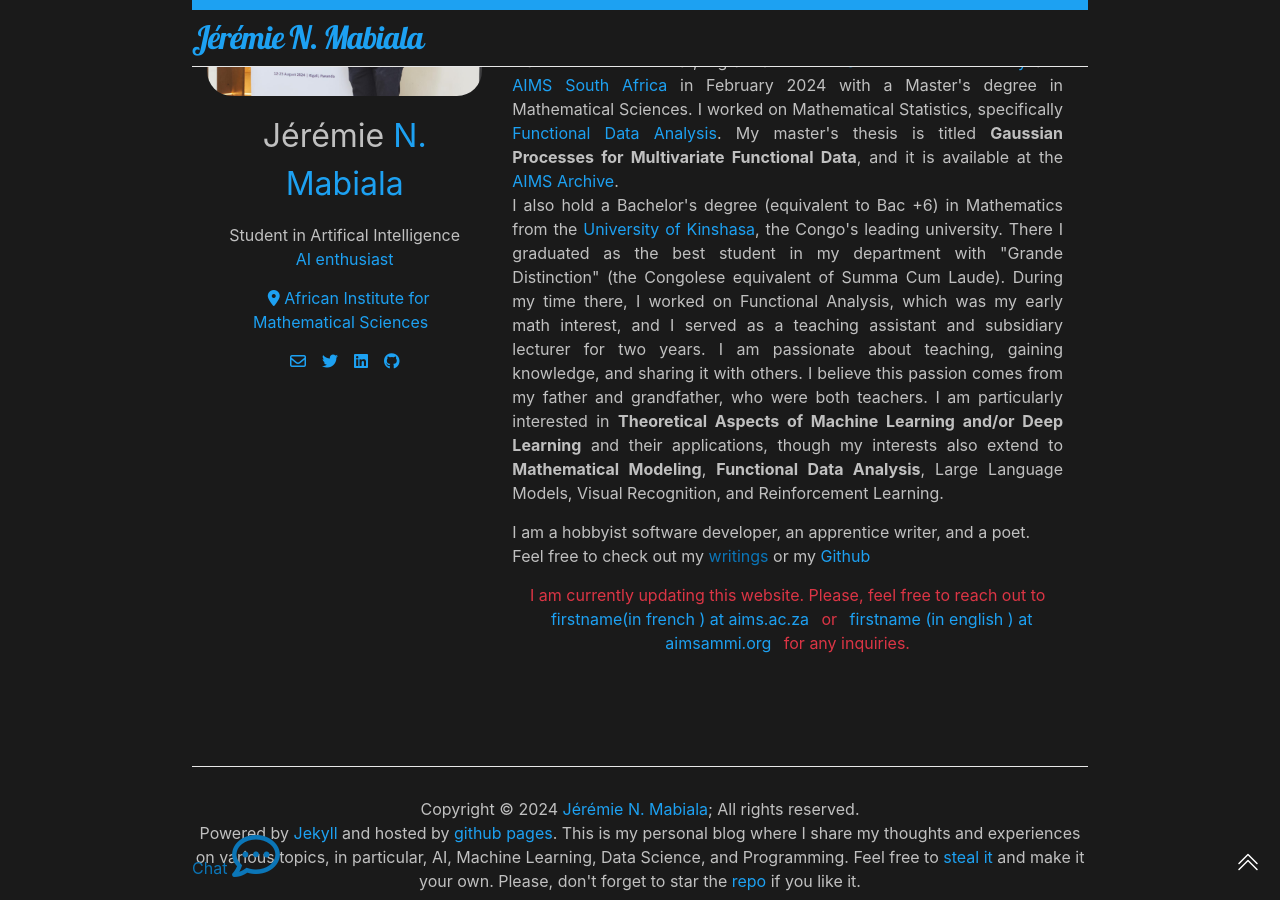
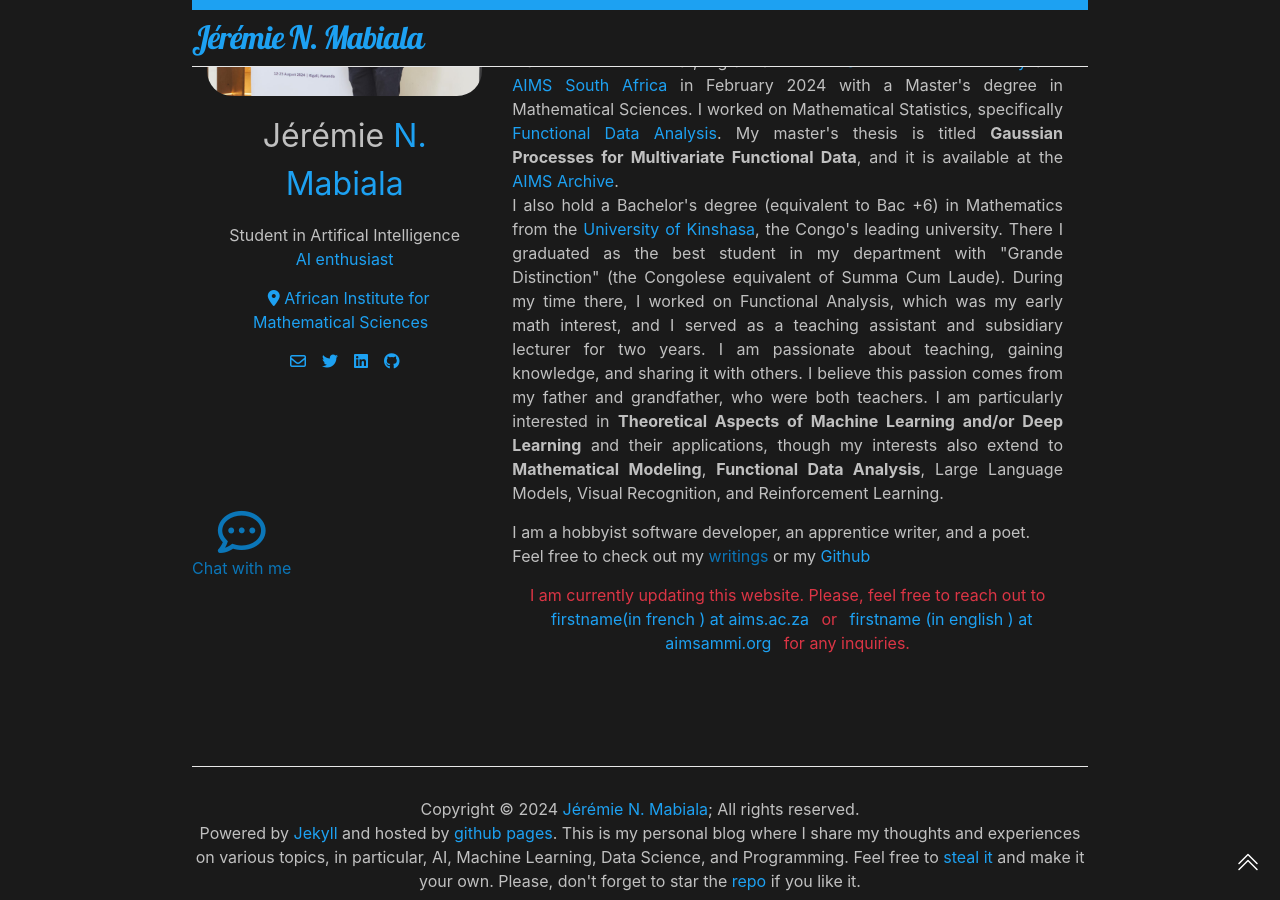
Before and after one commit to jnlandu/jnlandu.github.io, a Jekyll site: the page built from index.md, in a window 1280 px wide and 900 px high, scrolled down 251 px. Built offline with Jekyll 4.4.1, drawn with Linux system fonts in a browser that asks for light colours.

Commit message:
add the chat icon

```diff
--- /dev/null
+++ b/_includes/chat-with-me-icon.html
@@ -0,0 +1,7 @@
+
+
+<a class="chat-icon-btn d-flex flex-column align-items-center"
+href="{{ site.chatWithMeUrl }}" target="_blank" rel="noopener">
+   <i class='chat-icon far fa-comment-dots'></i>
+   <span class="chat-text">Chat with me</span>
+</a>
--- a/_includes/chat-with-me.html
+++ /dev/null
@@ -1,5 +0,0 @@
-
-<a class="chat-icon-btn"
-href="{{ site.chat_with_me.url }}">
-   Chat  <i class='chat-icon far fa-comment-dots'></i>
-</a>
--- a/_layouts/default.html
+++ b/_layouts/default.html
@@ -7,10 +7,9 @@
         {% include back-to-top-btn.html %}
         <!-- <button class="theme-toggle-btn" aria-label="Toggle Theme"><i></i>
         </button> -->
-        {% include chat-with-me.html %}
+        {% include chat-with-me-icon.html %}
 
         <!-- Site Header -->
-
         <header class="site-header">
             {%- include header.html -%}
         </header>
--- a/assets/css/custom/custom.css
+++ b/assets/css/custom/custom.css
@@ -332,9 +332,7 @@
   cursor: pointer !important;
   border-radius: 5px;
   position: fixed;
-  bottom: 20px;
-  /* right: 20px; */
-  /* display: none; */
+  bottom: 20em;
   color: #ffff;
   z-index: 1000;
 
```
Also changed, not shown: chat-with-me.html (added).
